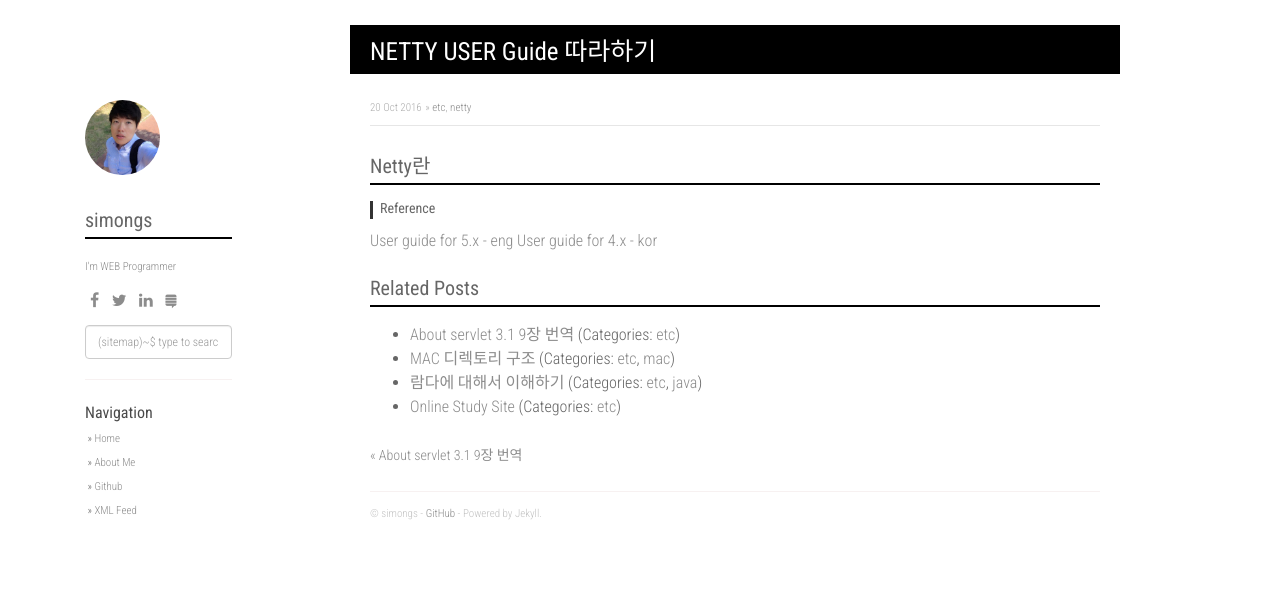
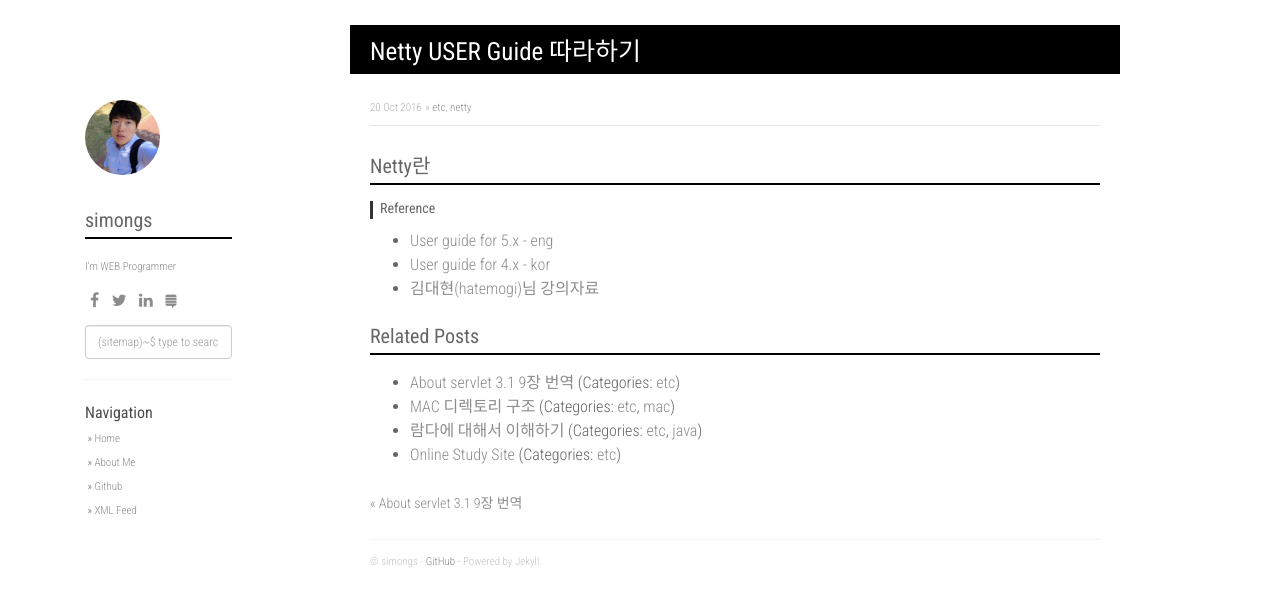
Before and after one commit to simongs/simongs.github.io, a Jekyll site: the page built from _posts/2016-10-25-NETTY_5_X_User_Guide.markdown, in a window 1280 px wide. Shown: the top 607 px of the page. Built offline with Jekyll 4.4.1, drawn with Linux system fonts in a browser that asks for light colours; nearby versions of some CDN libraries; comment, search, counter and statistics services are not loaded.

Commit message:
commit & push

```diff
--- a/_posts/2016-10-25-NETTY_5_X_User_Guide.markdown
+++ b/_posts/2016-10-25-NETTY_5_X_User_Guide.markdown
@@ -1,6 +1,6 @@
 ---
 layout: post
-title: "NETTY USER Guide 따라하기"
+title: "Netty USER Guide 따라하기"
 date:   2016-10-20 09:00:00 +0900
 categories: etc netty
 ---
@@ -8,5 +8,6 @@
 ## Netty란
 
 #### Reference
-[User guide for 5.x - eng](http://netty.io/wiki/user-guide-for-5.x.html)
-[User guide for 4.x - kor](Netty User guide for 4.x 한글 번역)
+ - [User guide for 5.x - eng](http://netty.io/wiki/user-guide-for-5.x.html)
+ - [User guide for 4.x - kor](Netty User guide for 4.x 한글 번역)
+ - [김대현(hatemogi)님 강의자료](https://github.com/hatemogi)
```
